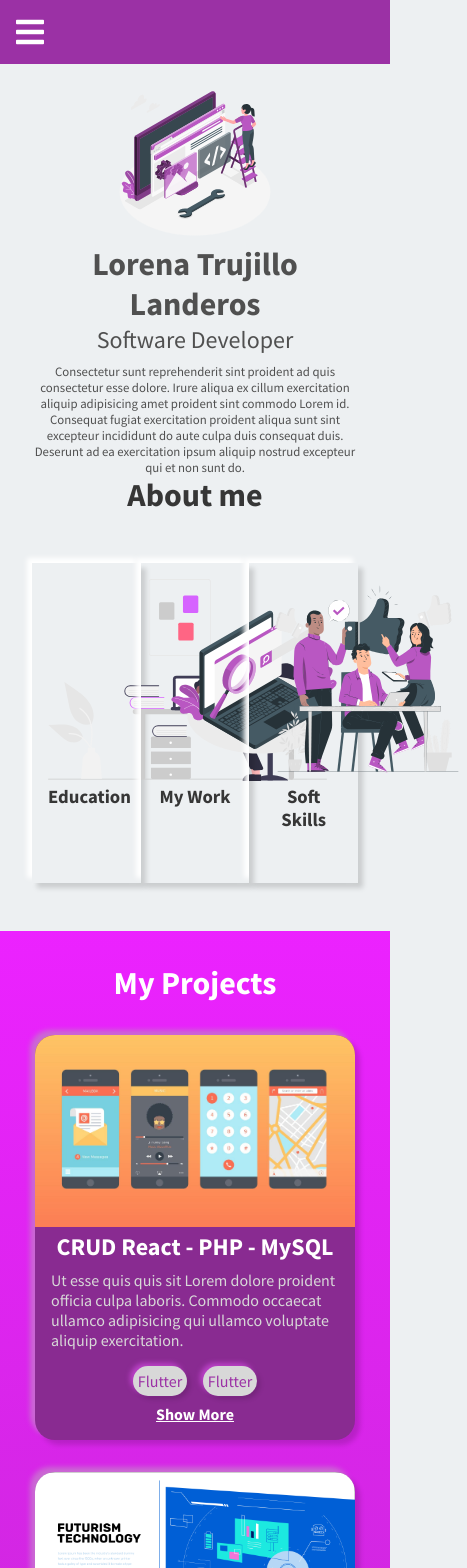
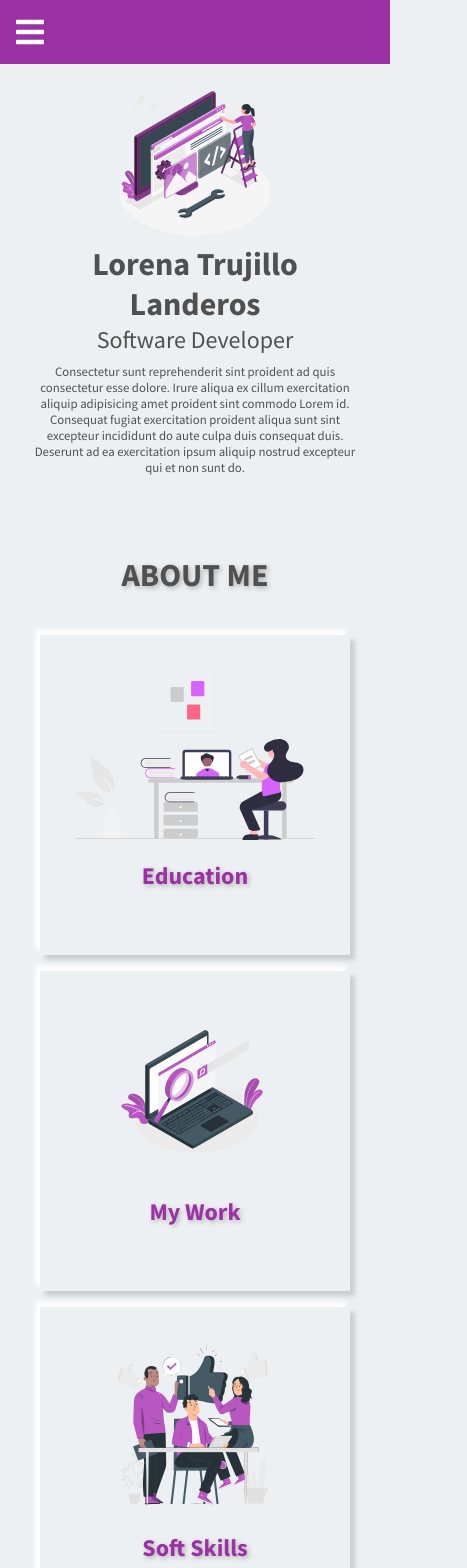
Before and after one commit to LorenitaTL/portfolio-lorena, a React (Create React App) app: page / in a window 390 px wide. Shown: the top 1568 px of the page, 467 px wide, since content can reach past the window. Built offline with nearby package versions, Linux system fonts and the light colour scheme.

Commit message:
About me responsive

```diff
--- a/src/components/AboutMe.js
+++ b/src/components/AboutMe.js
@@ -7,7 +7,7 @@ import { CardAbMe } from "./CardAbMe";
 export const AboutMe = () => {
   return (
     <div className="about-me main " id="about-me">
-      <h2 className="subtitle">About me</h2>
+      <h2 className="subtitle text-grey">About me</h2>
       <div className="cards">
         <CardAbMe img={img2} title={"Education"} />
         <CardAbMe img={img3} title={"My Work"} />
--- a/src/components/CardAbMe.js
+++ b/src/components/CardAbMe.js
@@ -5,11 +5,11 @@ export const CardAbMe = (props) => {
     <div className="flip-card card">
       <div className="flip-card-inner ">
         <div
-          className="flip-card-front shadow-card"
+          className="flip-card-front shadow-card card-front"
           style={{ padding: "1rem" }}
         >
           <img src={props.img} alt="avatar" />
-          <h3>{props.title}</h3>
+          <h2>{props.title}</h2>
         </div>
         <div className="flip-card-back shadow-card">
           <h1>Lorenita TL</h1>
--- a/src/scss/app.scss
+++ b/src/scss/app.scss
@@ -33,6 +33,7 @@ body {
 
 .subtitle {
   font-size: 2rem;
+  text-transform: uppercase;
 }
 
 .flip-card {
--- a/src/scss/components/_about_me.scss
+++ b/src/scss/components/_about_me.scss
@@ -1,25 +1,39 @@
 .about-me {
+  padding-top: 5rem;
   color: $dark-grey;
   text-align: center;
 
+  .text-grey{
+    color: lighten($dark-grey, 10);
+    text-shadow: 2px 2px 5px darken($light-grey,15);
+  }
   .cards {
     display: flex;
+    flex-wrap: wrap;
     justify-content: space-around;
-    margin-top: 3rem;
+    margin-top: 2rem;
     .card {
+      margin: 0.5rem;
       height: 20rem;
       width: 20rem;
+      img {
+        height: 60%;
+        margin: 1rem 0rem 1rem 0rem;
+      }
 
-      img {
-        height: 70%;
+      .card-front {
+        color: $primary;
+
+        h2{
+          font-size: 1.5rem;
+          text-shadow: 2px 2px 5px darken($light-grey,15);
+        }
       }
-      .card-front {
-        padding: 1rem;
-        width: 20rem;
-        height: 20rem;
-        @include shadow(lighten($background-grey, 70), rgba(0, 0, 0, 0.15));
 
-
+      @include desktop() {
+        img {
+          height: 70%;
+        }
       }
     }
   }
```
